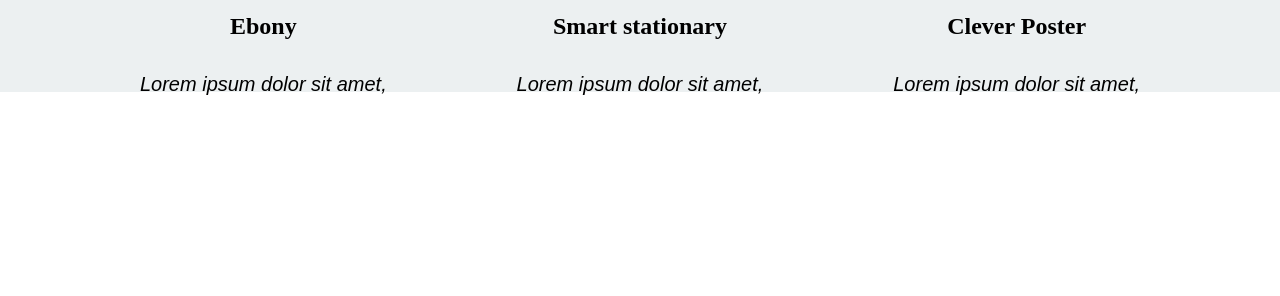
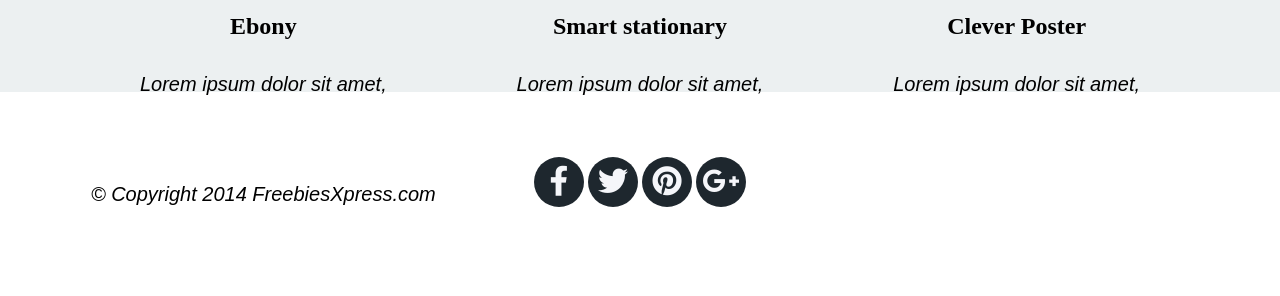
Before and after one commit to Nielichasila/zadanie-4, a website: page index.html in a window 1280 px wide. Shown: the part 2908-3204 px from the top of the page. Before the commit the page ends 3009 px from the top, so only its background shows below. Drawn offline with Linux system fonts and the light colour scheme.

Commit message:
add fotter to hmtl and css

```diff
--- a/css/style.css
+++ b/css/style.css
@@ -179,3 +179,18 @@ img {
     background: #ecf0f1;
     height: 1500px;
 }
+
+/*Footer*/
+
+.links a {
+    line-height: 50px;
+    width: 50px;
+    height: 50px;
+    background: #1e272e;
+    font-size: 30px;
+    border-radius: 50%;
+    text-align: center;
+    display: inline-block;
+    border: 2px;
+    color: #f5f6fa;
+}
--- a/index.html
+++ b/index.html
@@ -152,9 +152,24 @@
                 </div>
             </div>
         </div>
-
     </section>
-
+    <section class="footer">
+        <div class="container">
+            <div class="row">
+                <div class="col-sm-4">
+                    <p>
+                        © Copyright 2014 FreebiesXpress.com
+                    </p>
+                </div>
+                <div class="links col-sm-4">
+                    <a href="#"><i class="fab fa-facebook-f"></i></a>
+                    <a href="#"><i class="fab fa-twitter"></i></a>
+                    <a href="#"><i class="fab fa-pinterest"></i></a>
+                    <a href="#"><i class="fab fa-google-plus-g"></i></a>
+                </div>
+            </div>
+        </div>
+    </section>
   </body>
 
 </html>
```
